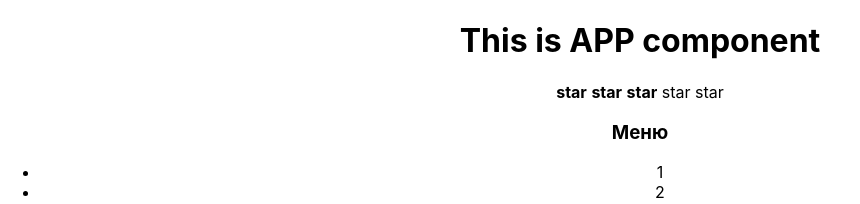
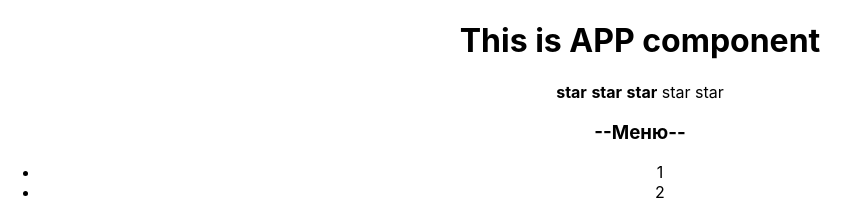
Before and after one commit to OlhaFedorets/react-it, a React (Create React App) app: page / in a window 1280 px wide. Shown: the top 204 px of the page, without its empty margins (0-860 px from the left). Built offline with nearby package versions, Linux system fonts and the light colour scheme.

Commit message:
change accordion

```diff
--- a/src/components/accordion/Accordion.tsx
+++ b/src/components/accordion/Accordion.tsx
@@ -2,13 +2,14 @@ import React from "react";
 
 type AccordionPropsType = {
     title: string
+    collapsed: boolean
 }
 
 export function Accordion(props: AccordionPropsType) {
     return (
         <div>
             <AccordionTitle titleValue={props.title}/>
-            <AccordionBody/>
+            {!props.collapsed && <AccordionBody/>}
         </div>
     )
 }
@@ -20,7 +21,7 @@ type AccordionTitlePropsType = {
 
 function AccordionTitle(props: AccordionTitlePropsType) {
     return (
-        <h3>{props.titleValue}</h3>
+        <h3>--{props.titleValue}--</h3>
     )
 }
 
```
